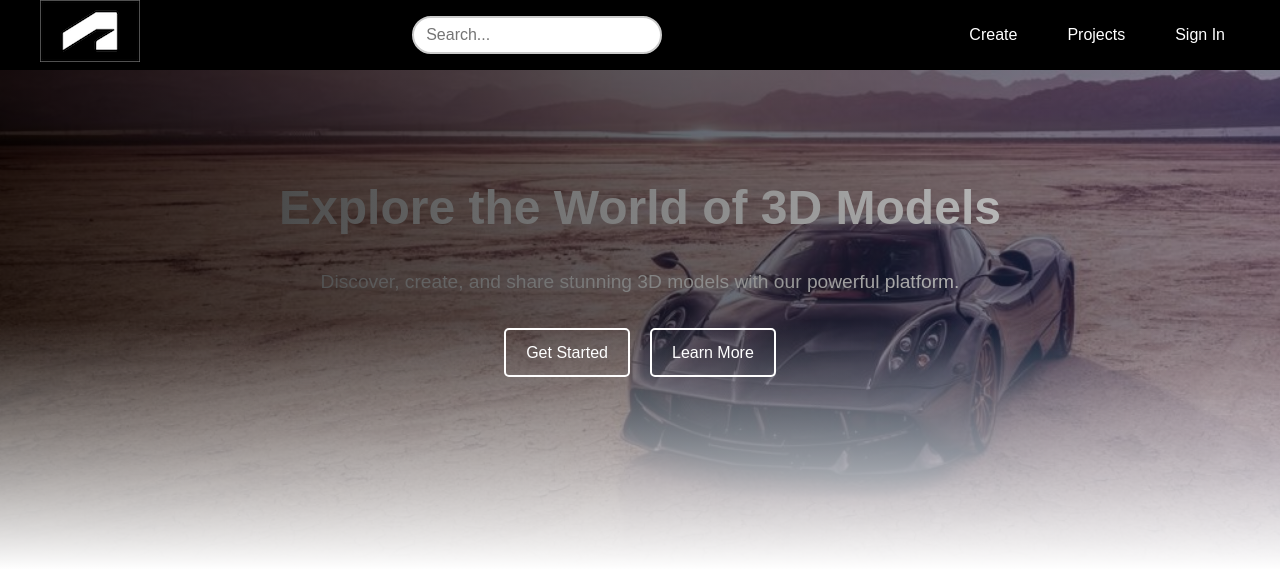
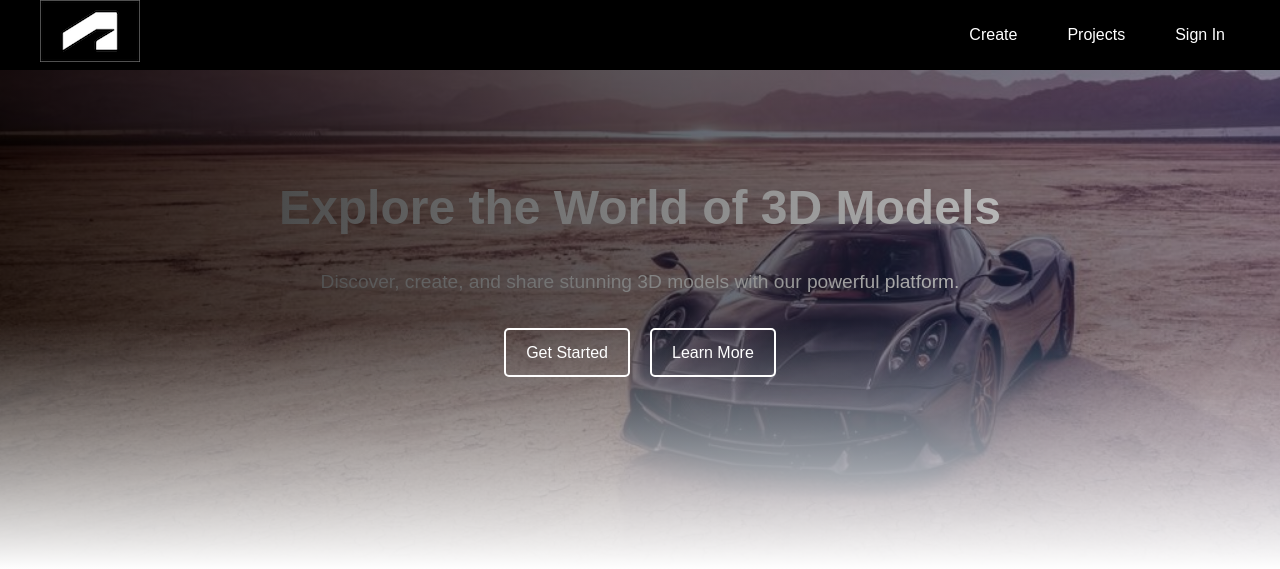
Before and after one commit to nadia-sn3/Auto-Desk-Project, a PHP site: page /home.php in a window 1280 px wide. Shown: the top 569 px of the page. Run offline with PHP 8.4, Linux system fonts and the light colour scheme; some libraries are stand-ins or nearby versions.

Commit message:
search functionality fix

```diff
--- a/include/header.php
+++ b/include/header.php
@@ -7,9 +7,6 @@
         <a href="home.php">
             <img src="images/Autodesk-header-logo.png" alt="Logo" class="logo" />
         </a>
-        <div class="search-bar">
-            <input type="text" placeholder="Search...">
-        </div>
         <div class="nav-bar">
             <ul>
                 <?php if (isset($_SESSION['user_id'])): ?>
--- a/style/header.css
+++ b/style/header.css
@@ -21,14 +21,6 @@
 .logo img {
     height: 20px;
     width: auto;
-}
-
-.search-bar input {
-    padding: 8px 12px;
-    font-size: 16px;
-    border-radius: 20px;
-    border: 2px solid #ccc;
-    width: 250px;
 }
 
 .nav-bar ul {
```
